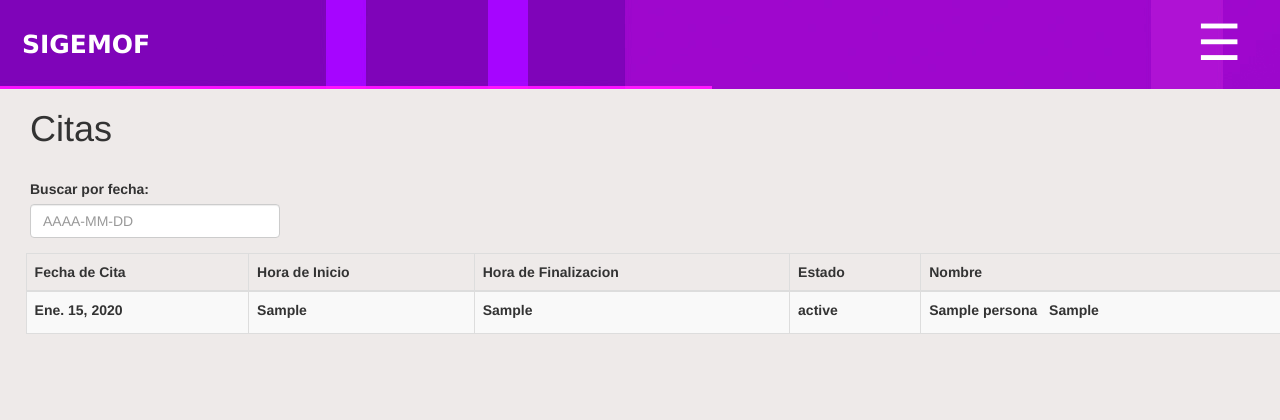
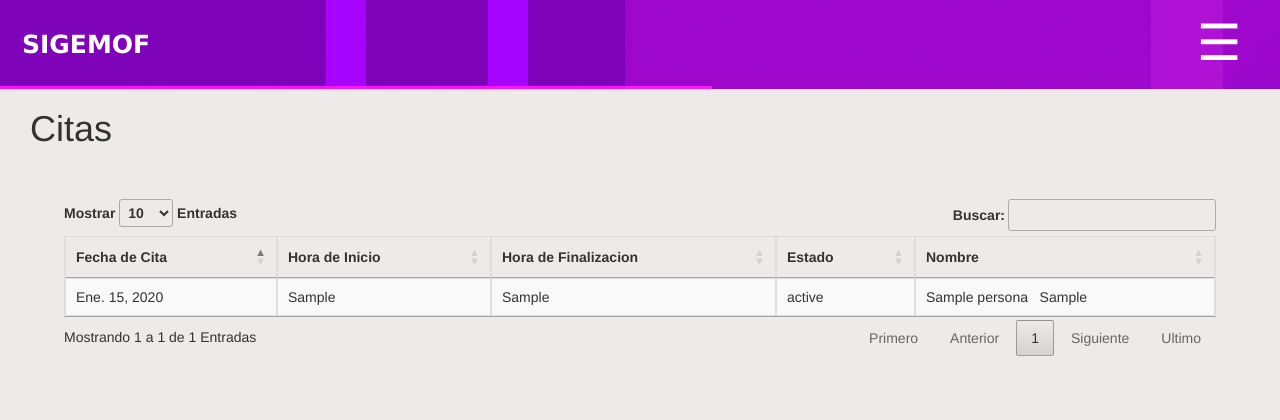
Before and after one commit to kimba97/oftal, a Django app: page /verCita/ in a window 1280 px wide. Shown: the top 420 px of the page. Run offline with Django 3.2, Linux system fonts and the light colour scheme; a user stored in the database is signed in; tables that the repository leaves empty hold one stand-in row (values such as "Sample post"); some libraries are stand-ins or nearby versions.

Commit message:
data tables integradas 100%

```diff
--- a/sigemof/Templates/VerExpediente.html
+++ b/sigemof/Templates/VerExpediente.html
@@ -34,7 +34,7 @@
             			<td> {{e.paciente.nombrePersona}}</td>
             			<td>{{e.paciente.telefono}}</td>
             			<td> {{e.paciente.correo}}</td>
-            			<td> <a class="btn btn-primary" href="{%url 'VerConsulta' exp=e.id %}">Detalles</a>&nbsp;&nbsp;&nbsp;
+            			<td style="text-align: center;"> <a class="btn btn-primary" href="{%url 'VerConsulta' exp=e.id %}">Detalles</a>&nbsp;&nbsp;&nbsp;
             			<a class="btn btn-success" href="{%url 'RegistrarConsulta' exp=e.id %}">Nueva consulta</a></td>
 
             			{%endfor%}
--- a/sigemof/Templates/verCita.html
+++ b/sigemof/Templates/verCita.html
@@ -8,12 +8,12 @@
 
 	<title>Citas</title>
 	<h1 style="padding-left: 30px" >Citas</h1>
-	<table style= 'position: absolute; left: 2%' class= "table table-bordered table-striped table-hover">
+
 		<br>
-					<form class="form-goup" method="GET">
-					<div style="padding-left: 30px" class="form-group">
-    					<label><b>Buscar por fecha: &nbsp; &nbsp;</b></label>
-    					<input style="width: 250px;"type="text" class="form-control" name="q" placeholder="AAAA-MM-DD" pattern="{0-9}" id="">
+
+			<div class="table-responsive" style="width: 90%; margin: 20px; margin-left: auto; margin-right: auto;">
+
+			<table id="table_id" class= "table table-bordered table-striped table-hover">
 			<thead style="text-align: center;">
 
 				<tr style="text-align: center;">
@@ -21,10 +21,7 @@
 					<th>Hora de Inicio </th>
 					<th>Hora de Finalizacion</th>
 					<th>Estado</th>
-                              <th>Nombre</th>
-
-
-
+                    <th>Nombre</th>
 				</tr>
 			</thead>
 
@@ -32,12 +29,11 @@
             		<tr>
             			{% for e in c %}
             			{% csrf_token %}
-            			</a></label></td>
-            			<td><label> {{e.fecha}}</label></td>
-            			<td><label> {{e.horaI}}</label></td>
-            			<td> <label> {{e.horaF}}</label></td>
-            			<td> <label> {{e.estado}}</label></td>
-                              <td> <label> {{e.paciCita.nombrePersona}} &nbsp; {{e.paciCita.apellidoPersona}}</label></td>
+            			<td> {{e.fecha}}</td>
+            			<td> {{e.horaI}}</td>
+            			<td>  {{e.horaF}}</td>
+            			<td>  {{e.estado}}</td>
+                    	<td>  {{e.paciCita.nombrePersona}} &nbsp; {{e.paciCita.apellidoPersona}}</td>
 
 
 
@@ -49,4 +45,6 @@
 
             </tbody>
 	</table>
+</div>
+
 {% endblock %}
--- a/sigemof/Templates/verCristal.html
+++ b/sigemof/Templates/verCristal.html
@@ -75,7 +75,7 @@
      <td>{{Cristal.colord}}</td>
 
 </div>
-        <td rowspan="2" style="width: 400px">
+        <td rowspan="2" style="width: 400px; text-align: center;">
        <a class="btn btn-primary" href="{%url 'EditarCristal' Cristal.id %}">Editar</a>
        <a class="btn btn-danger" href="{%url 'EliminarCristal' Cristal.id %}">Eliminar</a>
 
--- a/sigemof/Templates/verFacturaAro.html
+++ b/sigemof/Templates/verFacturaAro.html
@@ -7,7 +7,8 @@
 	<title>Citas</title>
 	<h1 style="padding-left: 30px" ><b>Salidas de Aros</b></h1>
 	<a class="btn btn-success" style="position: absolute; right: 5%; top: 20%" href="{%url 'registrarFacturaAro'%}">Agregar Factura</a>
-	<table style= 'position: absolute; left: 2%' class= "table table-bordered table-striped table-hover">
+	<div style="width: 90%; margin: 20px; margin-left: auto; margin-right: auto;" class="table-responsive">
+	<table id="table_id" class= "table table-bordered table-striped table-hover">
 		<br>
 					<!--<form class="form-goup" method="GET">
 					<div style="padding-left: 30px" class="form-group">
@@ -28,7 +29,6 @@
             		<tr>
             			{% for f in fac %}
             			{% csrf_token %}
-            			</a></label></td>
                         <td><label>{{f.paciente.nombrePersona}} {{f.paciente.apellidoPersona}}</label></td>
             			<td><label> {{f.aro}}</label></td>
             			<td> <label> {{f.descripcion}}</label></td>
@@ -38,4 +38,5 @@
             		{%endfor%}
             </tbody>
 	</table>
+</div>
 {% endblock %}
--- a/sigemof/Templates/verFacturaVentaEntrada.html
+++ b/sigemof/Templates/verFacturaVentaEntrada.html
@@ -7,7 +7,8 @@
 	<title>Citas</title>
 	<h1 style="padding-left: 30px" >Factura de venta</h1>
 	<a class="btn btn-success" style="position: absolute; right: 5%; top: 20%" href="{%url 'registrarFacturaVentaEntrada'%}">Agregar Factura</a>
-	<table style= 'position: absolute; left: 2%' class= "table table-bordered table-striped table-hover">
+	<div style="width: 90%; margin: 20px;margin-right: auto; margin-left: auto;" class="table-responsive">
+	<table  id="table_id" class= "table table-bordered table-striped table-hover">
 		<br>
 					<!--<form class="form-goup" method="GET">
 					<div style="padding-left: 30px" class="form-group">
@@ -30,7 +31,7 @@
             		<tr>
             			{% for f in facEntrada %}
             			{% csrf_token %}
-            			</a></label></td>
+
 
 						<td><label>{{f.id}} {{f.paciente.nombrePersona}}</label></td>
 						<td><label> {{f.codigoFactura}}</label></td>
@@ -48,4 +49,5 @@
 
             </tbody>
 	</table>
+</div>
 {% endblock %}
--- a/sigemof/Templates/verPaciente.html
+++ b/sigemof/Templates/verPaciente.html
@@ -19,15 +19,15 @@
       <table id="table_id"  class= "table table-bordered table-striped table-hover">
   <thead style="text-align: center;">
     <tr style="text-align: center;word-wrap: break-word;">
-      <th style="width: 300px;" scope="col">Nombre Completo</td>
-      <th  scope="col">Apellidos</td>
+      <th style="width: 500px;" scope="col">Nombres</td>
+      <th style="width: 500px;" scope="col">Apellidos</td>
       <th scope="col">DUI</td>
       <th scope="col">Edad</td>
       <th scope="col">Sexo</td>
       <th scope="col">Telefono</td>
       <th scope="col">Correo</td>
       <th scope="col">Acciones</td>
-      <th scope="col">Funciones</td>
+      <th  style="width: 200px;" scope="col">Funciones</td>
     </tr>
   </thead>
   <tbody style="text-align:center;">
--- a/sigemof/oftal/views.py
+++ b/sigemof/oftal/views.py
@@ -418,7 +418,7 @@
         facturaAro.total = request.POST['total']
         facturaAro.save()
         ar.save()
-        return HttpResponseRedirect('/verFacturaAro')
+        return HttpResponseRedirect('/verFacturaAro/')
     return render(request, 'registrarFacturaAro.html',{'aro': aro, 'pac': pac, })
 
 @login_required
@@ -462,7 +462,7 @@
         factura.total = request.POST['total']
         factura.save()
         len.save()
-        return HttpResponseRedirect('/verFacturaVentaEntrada')
+        return HttpResponseRedirect('/verFacturaVentaEntrada/')
     return render(request, 'registrarFacturaVentaEntrada.html', {'per' : per, })
 
 @login_required
--- a/sigemof/sigemof/settings.py
+++ b/sigemof/sigemof/settings.py
@@ -82,8 +82,8 @@
 DATABASES = {
     'default': {
     'ENGINE': 'django.db.backends.postgresql_psycopg2',
-    'NAME': 'SIGEMOF',
-    'USER': 'postgres',
+    'NAME': 'oftal',
+    'USER': 'admin',
     'PASSWORD': 'admin123',
     'HOST': 'localhost',
     'ṔORT': '5432',
```
Also changed, not shown: sigemof/Templates/verAro.html (+7 -8 lines), sigemof/Templates/verCitasP.html (+4 -4 lines), sigemof/Templates/verFacturaLente.html (+19 -3 lines).
